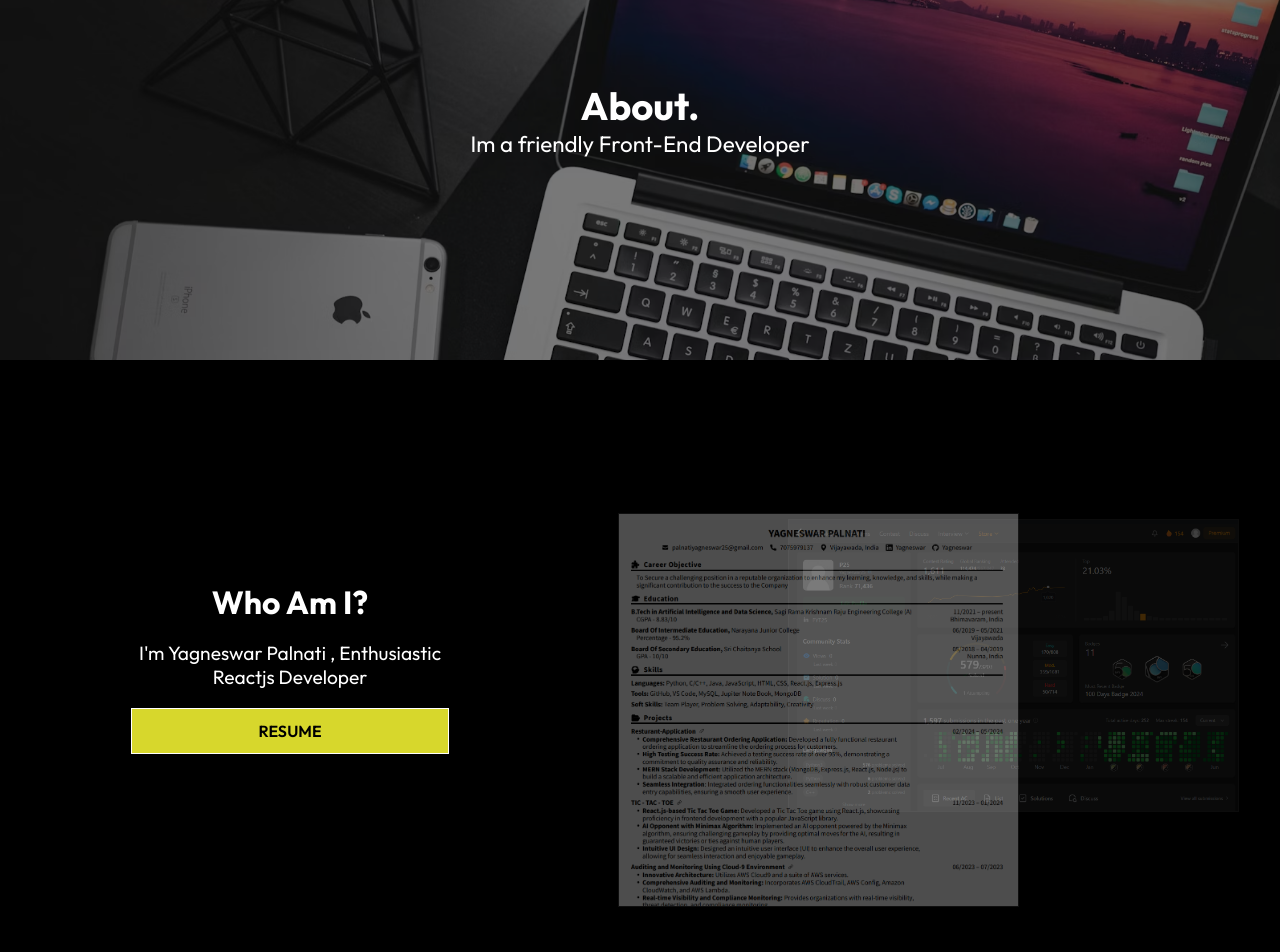
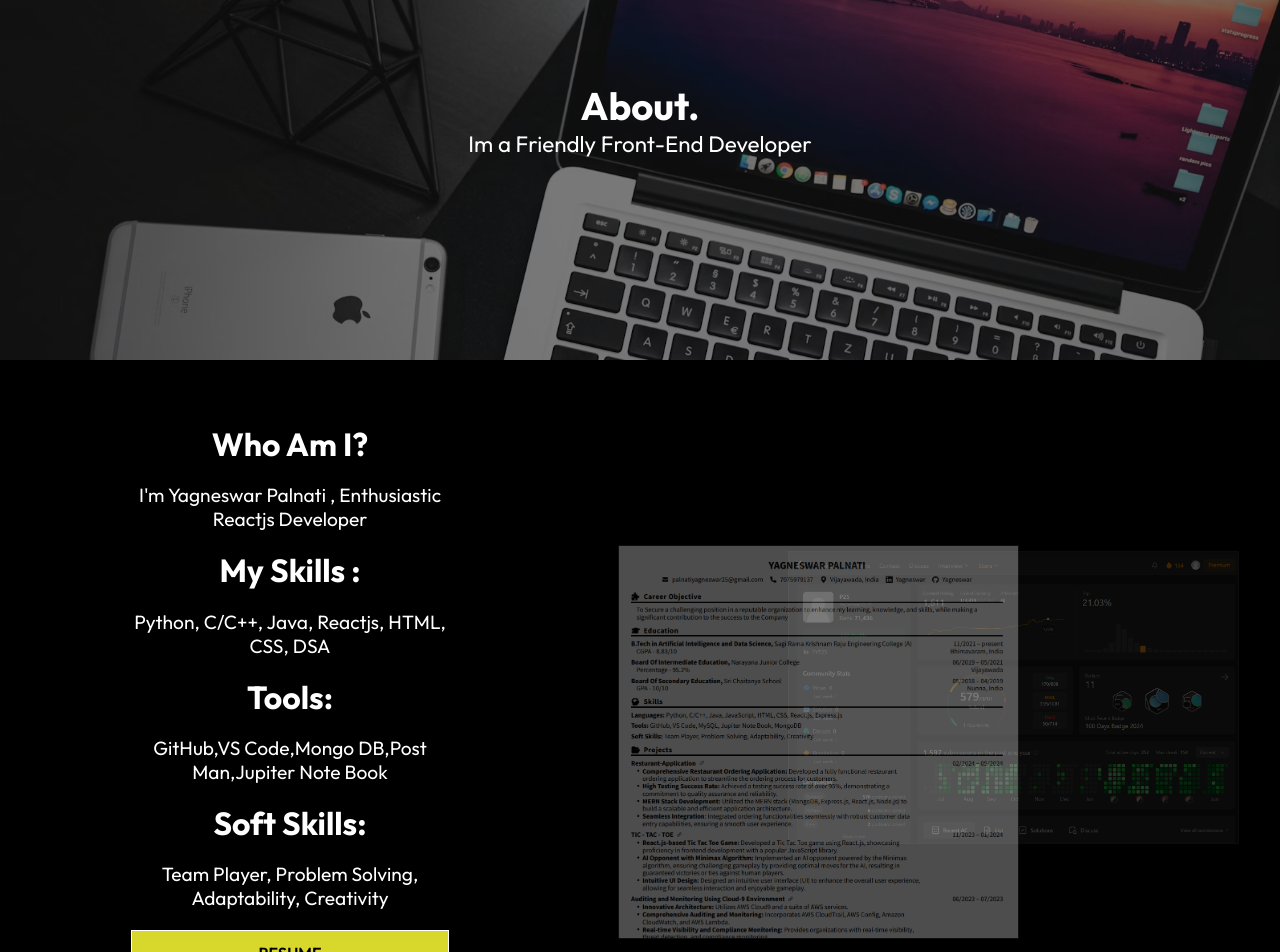
Before and after one commit to yagneswarpalnati/AspireNex, a React (Vite) app: page /about in a window 1280 px wide. Shown: the part 120-1072 px from the top of the page. Built offline with nearby package versions, Linux system fonts and the light colour scheme.

Commit message:
About updates

```diff
--- a/src/App.jsx
+++ b/src/App.jsx
@@ -14,6 +14,7 @@ function App() {
         <Route index element={<Home />} />
         <Route path="/project" element={<Project />} />
         <Route path="/about" element={<About />} />
+        <Route path='/contact' element={<Contact/>}/>
       </Route>
     )
   );
--- a/src/Components/AboutContent.1.jsx
+++ b/src/Components/AboutContent.1.jsx
@@ -9,6 +9,13 @@ export default function AboutContent() {
             <div className="left">
                 <h1>Who Am I?</h1>
                 <p>I'm Yagneswar Palnati , Enthusiastic Reactjs Developer</p>
+                <h1>My Skills :</h1>
+
+                <p>Python, C/C++, Java, Reactjs, HTML, CSS, DSA</p>
+                <h1>Tools:</h1>
+                <p>GitHub,VS Code,Mongo DB,Post Man,Jupiter Note Book</p>
+                <h1>Soft Skills:</h1>
+                <p>Team Player, Problem Solving, Adaptability, Creativity</p>
                 <NavLink to='https://drive.google.com/file/d/1IBjaTb71hrR2_Qjv_fRFqJ5COfULEe5I/view?usp=drive_link' className='btn'>Resume</NavLink>
             </div>
             <div className="right">
--- a/src/Components/AboutContent.css
+++ b/src/Components/AboutContent.css
@@ -34,8 +34,6 @@
 .right .img{
     max-width: 90%;
     border: 1px solid #333;
-
-
 }
 
 .right .top{
--- a/src/Components/NavBar.jsx
+++ b/src/Components/NavBar.jsx
@@ -26,6 +26,7 @@ export default function NavBar(){
                         <li><Link to='/'>Home</Link></li>
                         <li><Link to='/project'>Project</Link></li>
                         <li><Link to='/about'>About</Link></li>
+                        <li><Link to='/contact'>Contact</Link></li>
                     </ul>
                     <div className='hamBurger' onClick={handleClick}>
                         {click ? <FaTimes size={20} style={{color:"white"}}/> :
--- a/src/Components/Routes/About.jsx
+++ b/src/Components/Routes/About.jsx
@@ -6,7 +6,7 @@ export default function About(){
     return (
         <div>
             <NavBar/>
-            <HeroImg2 heading='About.' text='Im a friendly Front-End Developer'/>
+            <HeroImg2 heading='About.' text='Im a Friendly Front-End Developer'/>
             <AboutContent/>
             <Footer/>
         </div>
--- a/src/Components/Routes/Contact.jsx
+++ b/src/Components/Routes/Contact.jsx
@@ -1,11 +1,11 @@
+
+import { NavLink } from "react-router-dom";
+import Footer from "../Footer";
 import NavBar from "../NavBar";
-import Footer from "../Footer";
-import HeroImg2 from "../HeroImg2";
 export default function Contact(){
     return (
         <div>
             <NavBar/>
-                <HeroImg2  heading="CONTACT." text="Lets have a chat"/>
             <Footer/>
         </div>
     );
```
Also changed, not shown: src/Components/Footer.jsx (line endings or trailing spaces).
